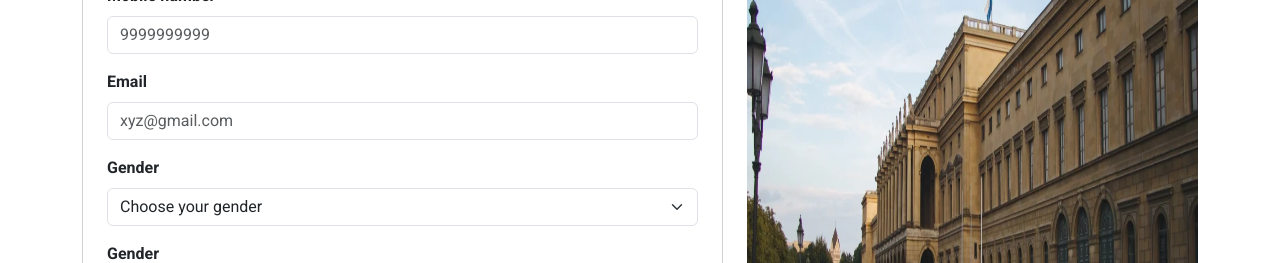
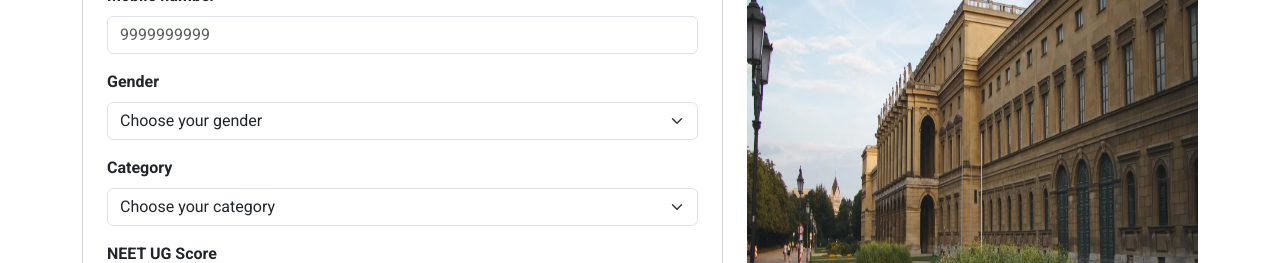
Before and after one commit to manasgautam1/college-veda, a Next.js app: page /college-predictor in a window 1280 px wide. Shown: the part 689-952 px from the top of the page. Built offline with nearby package versions, Linux system fonts and the light colour scheme; no server answers.

Commit message:
more chnages

```diff
--- a/components/CollegePredictor/index.jsx
+++ b/components/CollegePredictor/index.jsx
@@ -69,7 +69,7 @@ const CollegePredictorComponent = () => {
                   className="form-control"
                 />
               </div>
-              <div className="form-group mb-3">
+              {/* <div className="form-group mb-3">
                 <label htmlFor="email" className="mb-2">
                   <strong>Email</strong>
                 </label>
@@ -80,7 +80,7 @@ const CollegePredictorComponent = () => {
                   placeholder="xyz@gmail.com"
                   className="form-control"
                 />
-              </div>
+              </div> */}
               <div className="form-group mb-3">
                 <label htmlFor="gender" className="mb-2">
                   <strong>Gender</strong>
@@ -98,7 +98,7 @@ const CollegePredictorComponent = () => {
               </div>
               <div className="form-group mb-3">
                 <label htmlFor="category" className="mb-2">
-                  <strong>Gender</strong>
+                  <strong>Category</strong>
                 </label>
                 <select
                   class="form-select"
```
